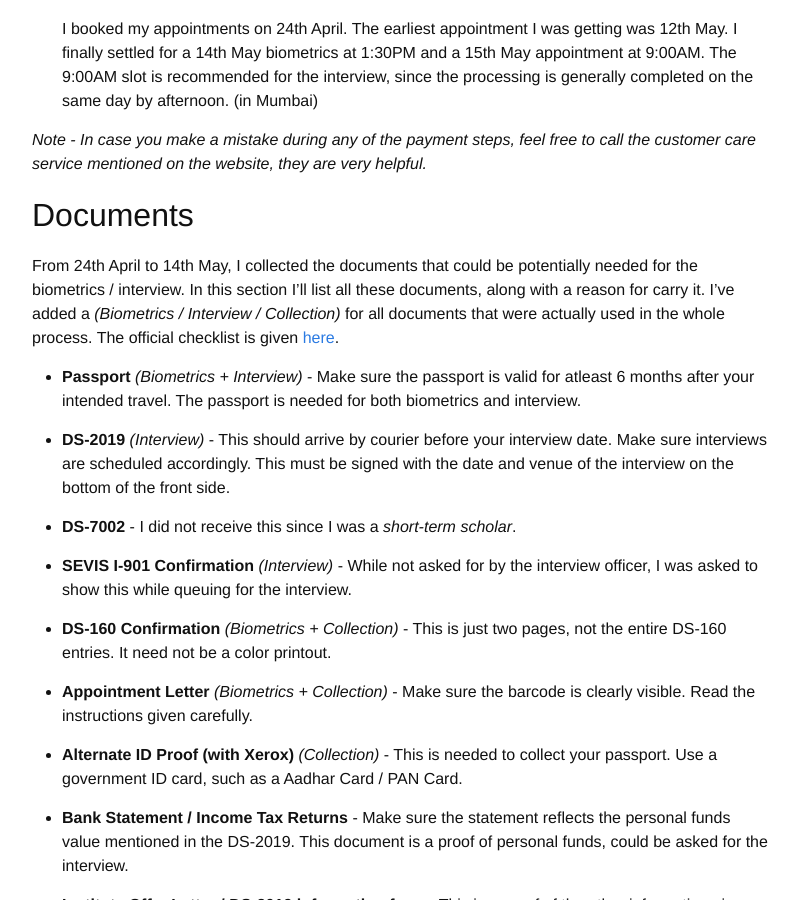
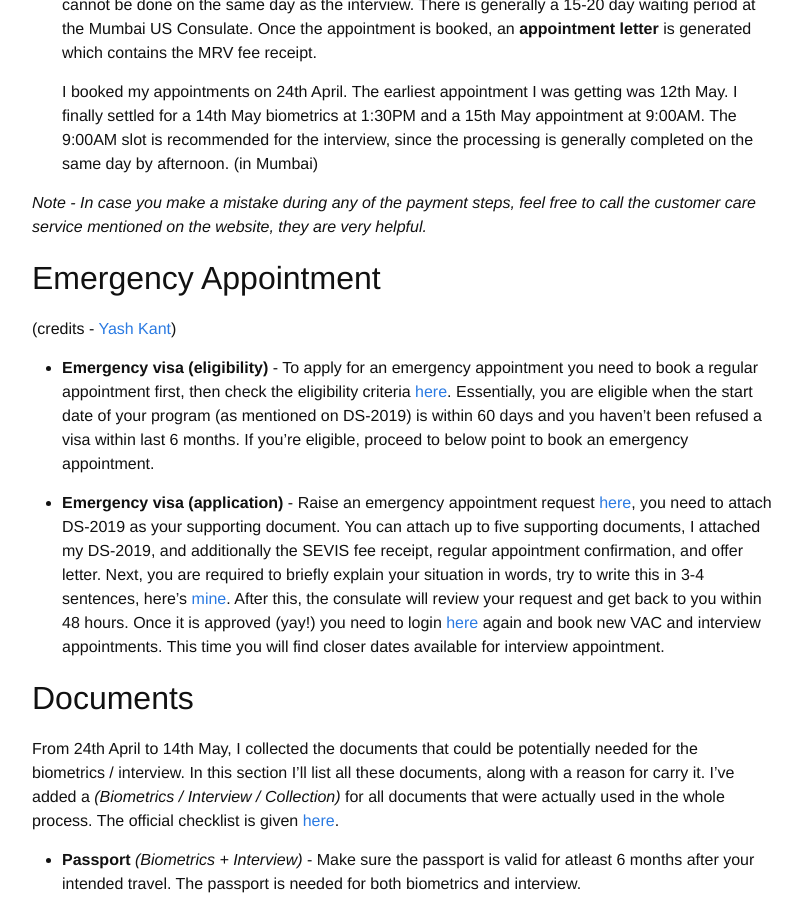
Before and after one commit to martiansideofthemoon/martiansideofthemoon.github.io, a Jekyll site: the page built from _posts/2017-05-17-applying-for-j1.markdown, in a window 1280 px wide and 900 px high, scrolled down 2076 px. Shown: the whole window, without its empty margins (238-1040 px from the left). Built offline with Jekyll 4.4.1, drawn with Linux system fonts in a browser that asks for light colours; comment, search, counter and statistics services are not loaded; some of the changed text lies outside the part shown.

Commit message:
Update 2017-05-17-applying-for-j1.markdown

```diff
--- a/_posts/2017-05-17-applying-for-j1.markdown
+++ b/_posts/2017-05-17-applying-for-j1.markdown
@@ -6,6 +6,8 @@ tags: visa info
 ---
 
 After a month's work, I've finally received my J1 visa and I'm ready to visit [TTIC](http://www.ttic.edu/) at the University of Chicago campus. In this blog I'll try to collect a few resources that helped me through the application process, along with my experience. Unfortunately, a number of seemingly disconnected steps need to be completed to have a successful application.
+
+For details on urgent J-1 visa requests, refer to the [Emergency Appointment](#emergency) section written by [Yash Kant](https://yashkant.github.io/).
 
 ## J-1 Visa
 
@@ -48,6 +50,15 @@ The preparatory steps for the J-1 visa application and somewhat complicated. Her
   I booked my appointments on 24th April. The earliest appointment I was getting was 12th May. I finally settled for a 14th May biometrics at 1:30PM and a 15th May appointment at 9:00AM. The 9:00AM slot is recommended for the interview, since the processing is generally completed on the same day by afternoon. (in Mumbai)
 
 *Note - In case you make a mistake during any of the payment steps, feel free to call the customer care service mentioned on the website, they are very helpful.*
+
+## Emergency Appointment
+<a name="emergency"></a>
+
+(credits - [Yash Kant](https://yashkant.github.io/))
+
+* **Emergency visa (eligibility)** - To apply for an emergency appointment you need to book a regular appointment first, then check the eligibility criteria [here](https://www.ustraveldocs.com/in/in-niv-expeditedappointment.asp). Essentially, you are eligible when the start date of your program (as mentioned on DS-2019) is within 60 days and you haven't been refused a visa within last 6 months. If you're eligible, proceed to below point to book an emergency appointment.
+
+* **Emergency visa (application)** - Raise an emergency appointment request [here](https://cgifederal.secure.force.com/), you need to attach DS-2019 as your supporting document. You can attach up to five supporting documents, I attached my DS-2019, and additionally the SEVIS fee receipt, regular appointment confirmation, and offer letter. Next, you are required to briefly explain your situation in words, try to write this in 3-4 sentences, here's [mine](https://gist.github.com/yashkant/d281772dfb5b5448404f36aa719ec6a9). After this, the consulate will review your request and get back to you within 48 hours. Once it is approved (yay!) you need to login [here](https://cgifederal.secure.force.com/) again and book new VAC and interview appointments. This time you will find closer dates available for interview appointment.
 
 ## Documents
 
@@ -113,6 +124,12 @@ Only my **Passport** and **DS-2019** was needed, though I was told to keep my **
 **Officer**: *"Here you go! Congratulations, you can head straight to the exit."*
 **Me**: *"Thank you!"*
 
+## Tracking
+
+(credits - [Yash Kant](https://yashkant.github.io/))
+
+If you choose to get the passport delivered, you can track your passport as mentioned [here](https://www.ustraveldocs.com/in/in-niv-passporttrack.asp). The easiest alternative is sending an email to passportstatus@ustraveldocs.com with your passport number as subject and body.
+
 ## Collection
 
 My visa was processed on the same day (within 3 hours). I needed my **Aadhar Card** and **its xerox copy** to collect my visa at the Visa Application Center. I also needed to show my **Appointment Letter** and **DS-160 Confirmation** as a proof. Quite happy to get back my visa on the same day!
```
Also changed, not shown: other parts of _posts/2017-05-17-applying-for-j1.markdown (+1 -1 lines).
